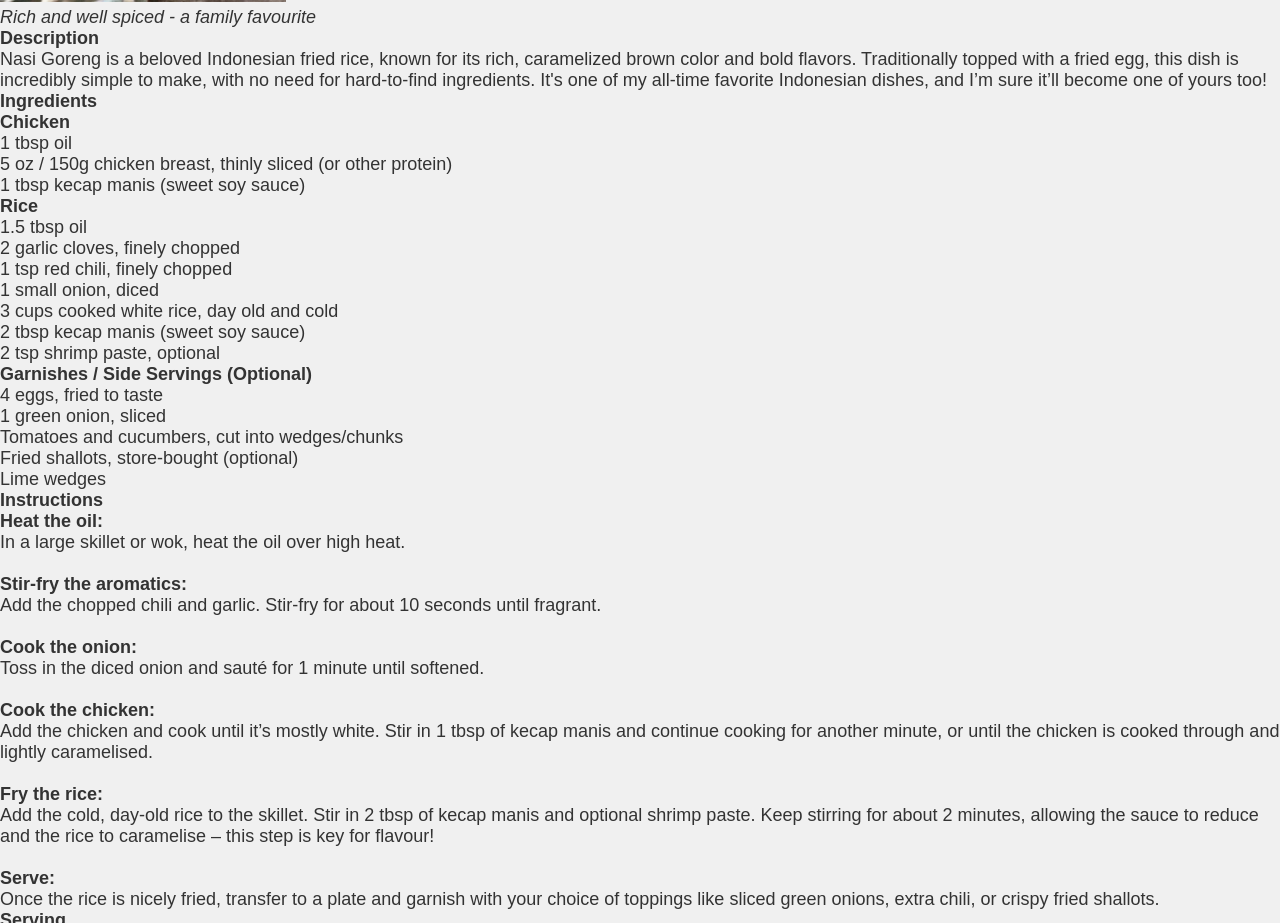
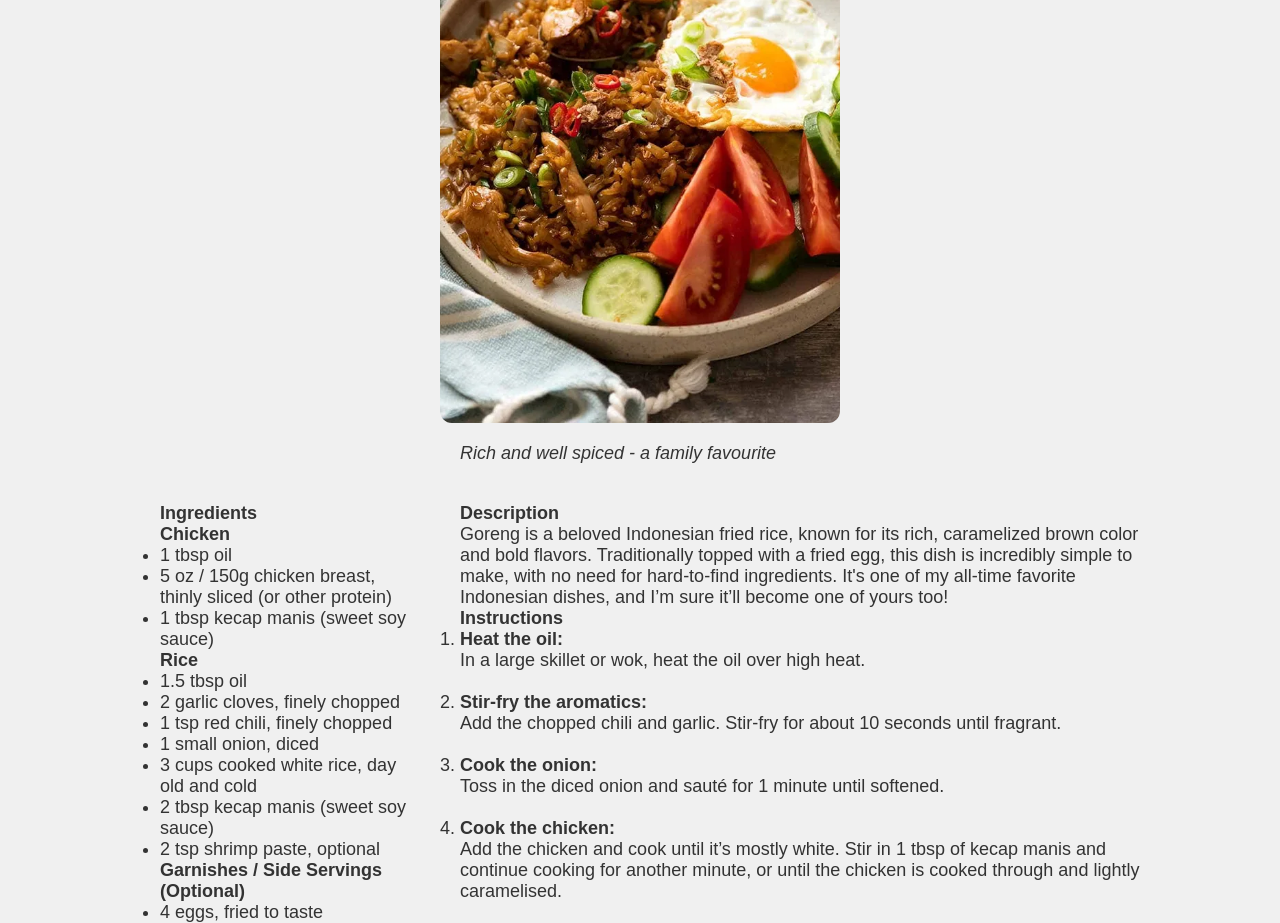
Before and after one commit to DutchNugget/odin-recipes, a plain HTML site: page recipes/nasi_goreng.html in a window 1280 px wide. Shown: the part 440-1363 px from the top of the page. Drawn offline with Linux system fonts and the light colour scheme.

Commit message:
Added classes sections and aside
updated nasi_goreng

```diff
--- a/recipes/nasi_goreng.html
+++ b/recipes/nasi_goreng.html
@@ -9,31 +9,32 @@
 </head>
 
 <body>
+    <div class="container">
+        <h1 class="titlemain">Odin Recipes</h1>
+        <button class="buttons">
+            <a href="../index.html">Home</a>
+        </button>
     <a id="topofpage"></a>
-    <a href="../index.html">Home</a>
-
-    <h1>Nasi Goreng</h1>
+    <h1 class="title">Indonesian Nasi Goreng</h1>
+    <div class="finishedproduct">
          <figure>
             <img src="Images/nasi.webp" alt="Nasi goreng" height="400">
             <figcaption><em>Rich and well spiced - a family favourite</em></figcaption>
          </figure>
+    </div>
+    <div class="recipe-layout">
+        <aside class="ingredients">
+            <h3 class="subtitle">Ingredients</h3>
 
-    <h3>Description</h3>
-         </p>Nasi Goreng is a beloved Indonesian fried rice, known for its rich, caramelized brown color and bold flavors.
-         Traditionally topped with a fried egg, this dish is incredibly simple to make, with no need for hard-to-find ingredients.
-         It's one of my all-time favorite Indonesian dishes, and I’m sure it’ll become one of yours too!</p>
-
-    <h3>Ingredients</h3>
-
-        <h4>Chicken</h4>
-            <ul>
+                 <h4 class="subsubtitle">Chicken</h4>
+                    <ul class="ingredientlist">
                     <li>1 tbsp oil</li>
                     <li>5 oz / 150g chicken breast, thinly sliced (or other protein)</li>
                     <li>1 tbsp kecap manis (sweet soy sauce)</li>
                  </ul>
 
-        <h4>Rice</h4>
-            <ul>
+            <h4 class="subsubtitle">Rice</h4>
+                <ul class="ingredientlist">
                     <li>1.5 tbsp oil</li>
                     <li>2 garlic cloves, finely chopped</li>
                     <li>1 tsp red chili, finely chopped</li>
@@ -43,17 +44,23 @@
                     <li>2 tsp shrimp paste, optional</li>
                 </ul>
 
-        <h4>Garnishes / Side Servings (Optional)</h4>
-            <ul>
+            <h4 class="subtitle">Garnishes / Side Servings (Optional)</h4>
+                <ul class="ingredientlist">
                     <li>4 eggs, fried to taste</li>
                     <li>1 green onion, sliced</li>
                     <li>Tomatoes and cucumbers, cut into wedges/chunks</li>
                     <li>Fried shallots, store-bought (optional)</li>
                     <li>Lime wedges</li>
                 </ul>
+        </aside>
+        <section class="instructions">
+        <h3 class="description">Description</h3>
+            <p class="normalp"> Goreng is a beloved Indonesian fried rice, known for its rich, caramelized brown color and bold flavors.
+            Traditionally topped with a fried egg, this dish is incredibly simple to make, with no need for hard-to-find ingredients.
+            It's one of my all-time favorite Indonesian dishes, and I’m sure it’ll become one of yours too!</p>
 
-    <h3>Instructions</h3>
-        <ol>
+        <h3 class="subtitle"> Instructions</h3>
+            <ol class="steps">
                 <li><strong>Heat the oil:</strong>
                 <br>
                  In a large skillet or wok, heat the oil over high heat.</li>
@@ -82,8 +89,8 @@
                 Once the rice is nicely fried, transfer to a plate and garnish with your choice of toppings like sliced green onions, extra chili, or crispy fried shallots.</li>
             </ol>
 
-    <h3>Serving</h3>
-        <ol>
+        <h3 class="subtitle">Serving</h3>
+            <ol class="steps">
                 <li><strong>As a side:</strong>
                 <br>
                 Serve alongside your favorite Asian dishes or as part of a big spread.
@@ -93,11 +100,11 @@
                 <br>
                 Make it a full meal by topping with a fried egg (sunny-side-up with a runny yolk!) and adding slices of tomato and cucumber on the side.</li>
             </ol>
-
-
+    </section>
+    </div>
     <button class="button">
         <a href="#topofpage">Back to top</a>
     </button>
-
+</div>
 </body>
 </html>
```
Lines whose indentation alone changed are shown as unchanged.
